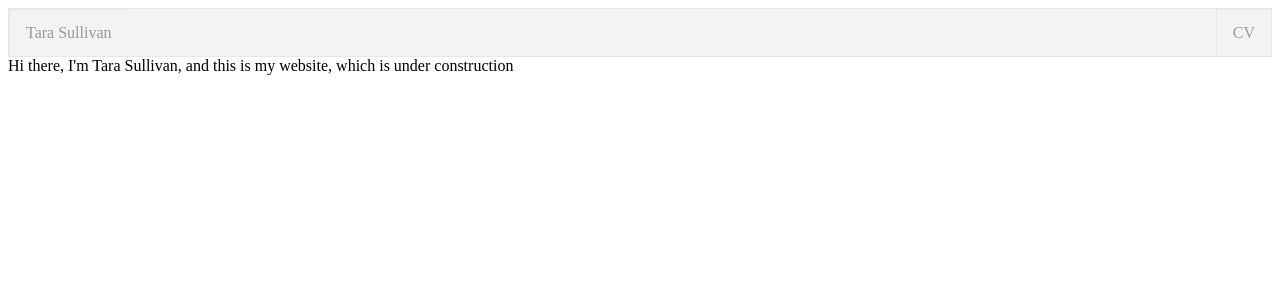
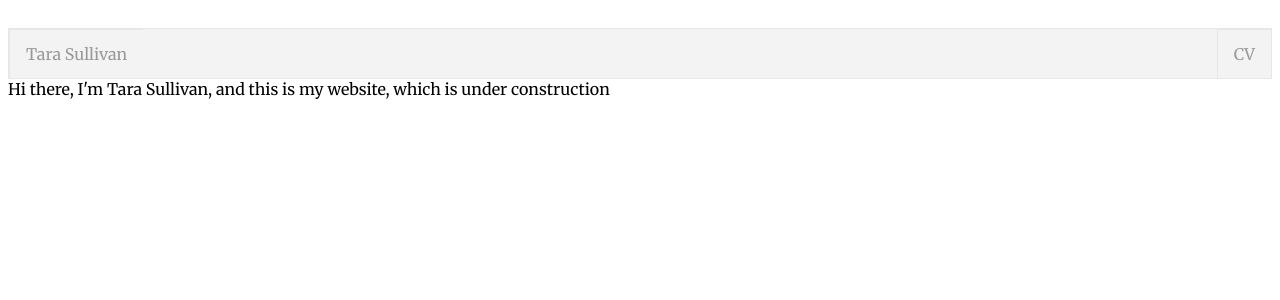
Before and after one commit to tara-sullivan/tara-sullivan.github.io, a Jekyll site: the page built from index.html, in a window 1280 px wide. Shown: the top 300 px of the page. Built offline with Jekyll 4.4.1, drawn with Linux system fonts in a browser that asks for light colours.

Commit message:
CV readable (& misc css edits)

```diff
--- a/_includes/header.html
+++ b/_includes/header.html
@@ -4,5 +4,4 @@
         <li><a href="{{ site.baseurl }}/">{{site.name}}</a></li>
         <li><a href="{{ site.baseurl }}/cv">CV</a></li>
     </ul><!-- /topnav -->
-    <!-- <h3 class="text-muted"><a href="/">{{site.name}}</a></h3> -->
 </div><!-- /header -->
--- a/_layouts/default.html
+++ b/_layouts/default.html
@@ -18,7 +18,6 @@
             <!-- <footer> -->
                 <!-- <ul> -->
                     <!-- <li><a href="mailto:">email</a></li> -->
-                    <!-- <li><a href="https://github.com/hankquinlan">github.com/hankquinlan</a></li> -->
                 <!-- </ul> -->
             <!-- </footer> -->
         </body>
--- a/_pages/cv.html
+++ b/_pages/cv.html
@@ -1,6 +1,7 @@
 ---
 layout: default
 title: cv
+pdf_file: https://raw.githubusercontent.com/tara-sullivan/resume/master/sullivan_resume.pdf
 ---
 
-Temp
+{% pdf "{{page.pdf_file}}" %}
--- a/css/main.css
+++ b/css/main.css
@@ -1,3 +1,6 @@
+@import url(http://fonts.googleapis.com/css?family=Merriweather:300,300italic,400,400italic,700,700italic);
+@import url(http://fonts.googleapis.com/css?family=Montserrat);
+
 ul.topnav {
     list-style-type: none;
     margin: 0;
@@ -28,8 +31,8 @@
 
 ul.topnav li a.active {background-color: #111;}
 
-/* if larger than 600 pixels... */
-@media screen and (min-width: 600px) {
+/* if larger than 768 pixels... */
+@media screen and (min-width: 768px) {
     /* default position for topnav is on the right... */
     ul.topnav li {float: right;}
     /* except fo the first link */
@@ -38,12 +41,32 @@
     }
 }
 
+body {
+    /*margin: 60px auto;*/
+    /*width: 70%;*/
+    padding-top: 20px;
+    padding-bottom: 40px;
+    font-family: 'Merriweather', Georgia, Times;
+    font-size: 16px;
+}
 
+
+/* Custom container */
+/*.container > hr { margin: 30px 0; }*/
+/*.container > hr.footer {margin-bottom: 15px; }*/
+
+
+/*@media (min-width: 768px) {
+    .container {
+        max-width: 750px;
+    }
+}*/
+
+/*div.content { width: 1000px }*/
 
 /*
 body {
-    margin: 60px auto;
-    width: 70%;
+
     /*padding-top: 20px;*/
     /*padding-bottom: 40px;*/
     font-family: 'Merriweather', Georgia, Times;
```
